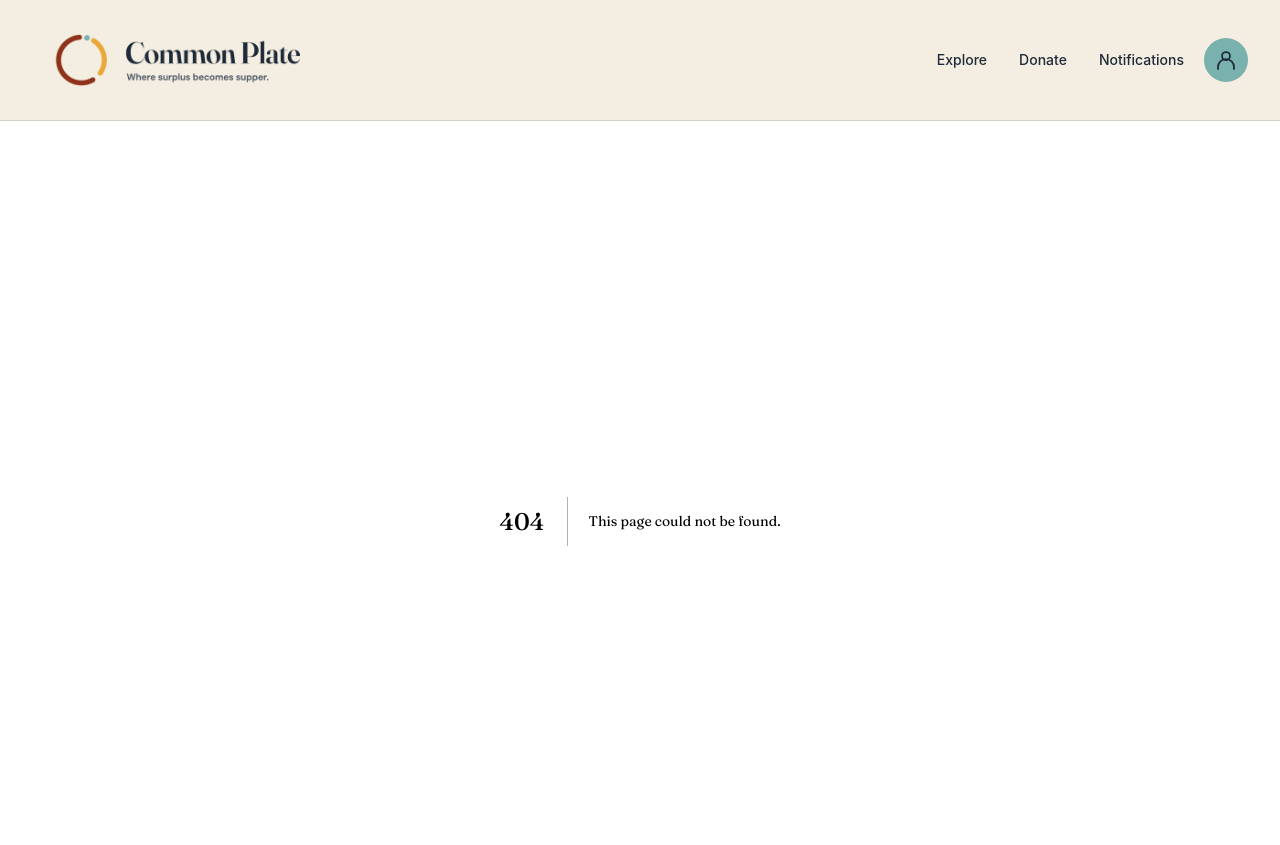
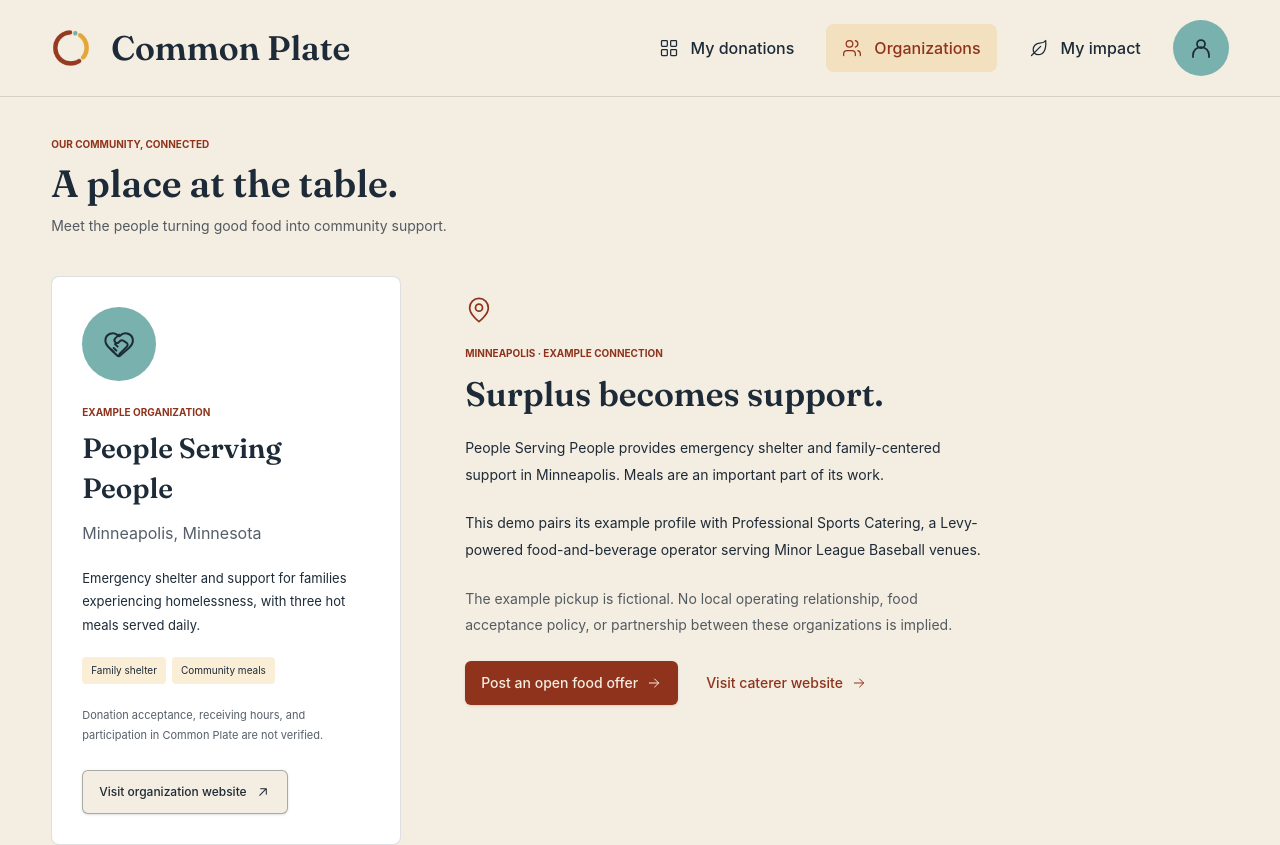
Before and after one commit to Tanny-Griz/Common-Plate, a Next.js app: page /organizations in a window 1280 px wide. Before the commit this address had no page. Shown: the top 845 px of the page. Built offline with nearby package versions, Linux system fonts and the light colour scheme.

Commit message:
fix: update organizations navigation and page styling

```diff
--- /dev/null
+++ b/src/app/organizations/page.tsx
@@ -0,0 +1,91 @@
+import type { Metadata } from 'next'
+import HomeFooter from '@/components/home/HomeFooter'
+import HomeIcon from '@/components/home/HomeIcon'
+import OrganizationProfile from '@/components/organizations/OrganizationProfile'
+
+export const metadata: Metadata = {
+  title: 'Common Plate — Community organizations',
+  description: 'Meet People Serving People, an example organization in the Common Plate prototype.',
+  openGraph: {
+    title: 'Common Plate — Community organizations',
+    description: 'Connect surplus food with community purpose.',
+    type: 'website',
+  },
+  twitter: {
+    card: 'summary_large_image',
+  },
+}
+
+export default function OrganizationsPage() {
+  return (
+    <>
+      <main className="mx-auto min-h-[75dvh] max-w-[1320px] px-[5%] pt-7 pb-10 text-foreground md:px-[4%] md:pt-10 md:pb-16">
+        <div className="mb-6 md:mb-[30px]">
+          <p className="mb-2.5 text-[10px] font-bold text-primary uppercase">Our community, connected</p>
+          <h1 className="mb-2.5 text-[32px] leading-[1.15] font-semibold md:text-[38px]">A place at the table.</h1>
+          <p className="text-[13px] text-foreground/75 md:text-sm">
+            Meet the people turning good food into community support.
+          </p>
+        </div>
+
+        <div className="mt-[25px] grid items-start gap-7 md:mt-10 md:grid-cols-[350px_minmax(0,1fr)] md:gap-16">
+          <OrganizationProfile />
+
+          <section aria-labelledby="organization-story-title" className="min-w-0 pt-5 md:max-w-[520px]">
+            <svg
+              aria-hidden="true"
+              focusable="false"
+              width="28"
+              height="28"
+              viewBox="0 0 24 24"
+              fill="none"
+              stroke="currentColor"
+              strokeWidth="1.5"
+              strokeLinecap="round"
+              strokeLinejoin="round"
+              className="mb-[22px] text-primary"
+            >
+              <path d="M20 10c0 6-8 12-8 12S4 16 4 10a8 8 0 1 1 16 0Z" />
+              <circle cx="12" cy="10" r="3" />
+            </svg>
+            <p className="mb-2.5 text-[10px] font-bold text-primary uppercase">Minneapolis · Example connection</p>
+            <h2 id="organization-story-title" className="mt-3 mb-5 text-[34px] leading-tight font-semibold">Surplus becomes support.</h2>
+            <p className="mb-[22px] text-sm leading-[1.9]">
+              People Serving People provides emergency shelter and family-centered support in Minneapolis. Meals are an important part of its work.
+            </p>
+            <p className="mb-[22px] text-sm leading-[1.9]">
+              This demo pairs its example profile with Professional Sports Catering, a Levy-powered food-and-beverage operator serving Minor League Baseball venues.
+            </p>
+            <p className="mb-[22px] text-sm leading-[1.9] text-foreground/75">
+              The example pickup is fictional. No local operating relationship, food acceptance policy, or partnership between these organizations is implied.
+            </p>
+
+            <div className="flex flex-wrap items-center gap-x-3 gap-y-2">
+              <button
+                type="button"
+                disabled
+                aria-describedby="organization-offer-note"
+                className="inline-flex min-h-11 cursor-not-allowed items-center justify-center gap-2 rounded-md bg-primary px-4 py-2 text-sm font-medium text-[color:var(--color-base)] shadow-sm"
+              >
+                Post an open food offer
+                <HomeIcon name="arrow" className="size-4" />
+              </button>
+              <a
+                href="https://www.prosportscatering.com/"
+                target="_blank"
+                rel="noreferrer"
+                className="inline-flex min-h-11 items-center gap-2 rounded-sm px-4 py-2 text-sm font-medium text-primary underline-offset-4 hover:underline focus-visible:outline-2 focus-visible:outline-offset-4 focus-visible:outline-primary"
+              >
+                Visit caterer website
+                <HomeIcon name="arrow" className="size-4" />
+                <span className="sr-only"> (opens in a new tab)</span>
+              </a>
+            </div>
+            <p id="organization-offer-note" className="sr-only">Offer creation is coming soon.</p>
+          </section>
+        </div>
+      </main>
+      <HomeFooter />
+    </>
+  )
+}
--- a/src/components/Header.tsx
+++ b/src/components/Header.tsx
@@ -12,9 +12,15 @@ const navigationLinks = [
   { href: '/profile', label: 'Profile' },
 ]
 
+const workspaceLinks = [
+  { href: '/', label: 'My donations', icon: 'grid' },
+  { href: '/organizations', label: 'Organizations', icon: 'users' },
+  { href: '/#impact', label: 'My impact', icon: 'leaf' },
+] as const
+
 export default function Header() {
   const pathname = usePathname()
-  const isHome = pathname === '/'
+  const isWorkspace = pathname === '/' || pathname === '/organizations'
 
   function renderNavigationLink(link: (typeof navigationLinks)[number]) {
     const isActive =
@@ -29,7 +35,7 @@ export default function Header() {
           href={link.href}
           aria-label={link.label}
           aria-current={isActive ? 'page' : undefined}
-          className={`flex size-11 shrink-0 items-center justify-center justify-self-center rounded-full bg-support text-foreground transition-colors hover:bg-support/80 focus-visible:outline-2 focus-visible:outline-offset-4 focus-visible:outline-primary ${isHome ? 'lg:size-14' : ''} ${
+          className={`flex size-11 shrink-0 items-center justify-center justify-self-center rounded-full bg-support text-foreground transition-colors hover:bg-support/80 focus-visible:outline-2 focus-visible:outline-offset-4 focus-visible:outline-primary ${isWorkspace ? 'lg:size-14' : ''} ${
             isActive ? 'ring-2 ring-primary ring-offset-2 ring-offset-base' : ''
           }`}
         >
@@ -70,7 +76,7 @@ export default function Header() {
   return (
     <>
       <header className="border-b border-foreground/15 bg-base text-foreground">
-        <div className={`mx-auto flex items-center justify-between gap-3 px-4 py-3 sm:px-6 ${isHome ? 'md:min-h-24 md:px-[4%] md:py-4' : 'max-w-7xl lg:px-8'}`}>
+        <div className={`mx-auto flex items-center justify-between gap-3 px-4 py-3 sm:px-6 ${isWorkspace ? 'md:min-h-24 md:px-[4%] md:py-4' : 'max-w-7xl lg:px-8'}`}>
           <Link
             href="/"
             aria-label="Common Plate — Home"
@@ -82,10 +88,10 @@ export default function Header() {
               width={40}
               height={40}
               priority
-              className={isHome ? 'shrink-0 md:size-8 lg:size-10' : 'shrink-0 md:hidden'}
+              className={isWorkspace ? 'shrink-0 md:size-8 lg:size-10' : 'shrink-0 md:hidden'}
             />
-            <span className={isHome ? 'font-heading text-lg font-semibold text-foreground md:ml-3 md:text-[22px] lg:text-[34px]' : 'text-lg font-semibold md:hidden'}>Common Plate</span>
-            {!isHome && (
+            <span className={isWorkspace ? 'font-heading text-lg font-semibold text-foreground md:ml-3 md:text-[22px] lg:text-[34px]' : 'text-lg font-semibold md:hidden'}>Common Plate</span>
+            {!isWorkspace && (
             <Image
               src="/images/logos/Logo with headline.png"
               alt=""
@@ -98,18 +104,21 @@ export default function Header() {
             )}
           </Link>
 
-          <nav aria-label="Main navigation" className={`hidden items-center md:flex ${isHome ? 'gap-2 lg:gap-4' : 'gap-2'}`}>
-            {isHome ? (
+          <nav aria-label="Main navigation" className={`hidden items-center md:flex ${isWorkspace ? 'gap-2 lg:gap-4' : 'gap-2'}`}>
+            {isWorkspace ? (
               <>
-                <Link href="/" aria-current="page" className="inline-flex min-h-12 items-center gap-2 rounded-lg bg-accent/20 px-3 py-3 text-sm font-medium text-primary focus-visible:outline-2 focus-visible:outline-offset-2 focus-visible:outline-primary lg:gap-3 lg:px-4 lg:text-[16px]/6">
-                  <HomeIcon name="grid" />My donations
-                </Link>
-                <Link href="/#community" className="inline-flex min-h-12 items-center gap-2 rounded-lg px-3 py-3 text-sm font-medium hover:bg-support/20 focus-visible:outline-2 focus-visible:outline-offset-2 focus-visible:outline-primary lg:gap-3 lg:px-4 lg:text-[16px]/6">
-                  <HomeIcon name="users" />Organizations
-                </Link>
-                <Link href="/#impact" className="inline-flex min-h-12 items-center gap-2 rounded-lg px-3 py-3 text-sm font-medium hover:bg-support/20 focus-visible:outline-2 focus-visible:outline-offset-2 focus-visible:outline-primary lg:gap-3 lg:px-4 lg:text-[16px]/6">
-                  <HomeIcon name="leaf" />My impact
-                </Link>
+                {workspaceLinks.map((link) => (
+                  <Link
+                    key={link.href}
+                    href={link.href}
+                    aria-current={pathname === link.href ? 'page' : undefined}
+                    className={`inline-flex min-h-12 items-center gap-2 rounded-lg px-3 py-3 text-sm font-medium focus-visible:outline-2 focus-visible:outline-offset-2 focus-visible:outline-primary lg:gap-3 lg:px-4 lg:text-[16px]/6 ${
+                      pathname === link.href ? 'bg-accent/20 text-primary' : 'hover:bg-support/20'
+                    }`}
+                  >
+                    <HomeIcon name={link.icon} />{link.label}
+                  </Link>
+                ))}
                 {renderNavigationLink(navigationLinks[3])}
               </>
             ) : navigationLinks.map(renderNavigationLink)}
@@ -128,9 +137,10 @@ export default function Header() {
         className="fixed inset-x-0 bottom-0 z-50 border-t border-foreground/15 bg-base px-4 pt-3 pb-[calc(0.75rem+env(safe-area-inset-bottom))] text-foreground md:hidden"
       >
         <div className="mx-auto grid max-w-lg grid-cols-3 gap-2">
-          {navigationLinks
-            .filter((link) => link.href !== '/notifications')
-            .map(renderNavigationLink)}
+          {(isWorkspace
+            ? [workspaceLinks[0], workspaceLinks[1], navigationLinks[3]]
+            : navigationLinks.filter((link) => link.href !== '/notifications')
+          ).map(renderNavigationLink)}
         </div>
       </nav>
     </>
--- /dev/null
+++ b/src/components/organizations/OrganizationProfile.tsx
@@ -0,0 +1,45 @@
+import HomeIcon from '@/components/home/HomeIcon'
+
+export default function OrganizationProfile() {
+  return (
+    <article aria-labelledby="organization-name" className="min-w-0 rounded-lg border border-foreground/15 bg-white p-[30px]">
+      <div className="mb-6 grid size-[74px] place-items-center rounded-full bg-support text-foreground">
+        <svg aria-hidden="true" focusable="false" viewBox="0 0 24 24" fill="none" stroke="currentColor" strokeWidth="1.5" strokeLinecap="round" strokeLinejoin="round" className="size-8">
+          <path d="M19.4 15c1.5-1.5 3-3.2 3-5.5a5.5 5.5 0 0 0-9.6-3.7 1 1 0 0 1-1.4 0A5.5 5.5 0 0 0 1.8 9.5c0 2.3 1.5 4 3 5.5l5.6 5.4a2 2 0 0 0 2.8 0Z" />
+          <path d="m12 5-3 3a2 2 0 0 0 2.8 2.8l1-1a2 2 0 0 1 2.4-.3l2.3 1.4a2 2 0 0 1 .4 3.1l-5.7 5.7M8 15l2 2m-1-5 2 2m-5 2 2 2" />
+        </svg>
+      </div>
+
+      <p className="mb-2 text-[10px] font-bold text-primary uppercase">Example organization</p>
+      <h2 id="organization-name" className="text-[28px] leading-[1.45] font-semibold">People Serving<br />People</h2>
+      <p className="mt-3 text-[16px] text-foreground/75">Minneapolis, Minnesota</p>
+
+      <p className="mt-[22px] text-[13px] leading-[1.8]">
+        Emergency shelter and support for families experiencing homelessness, with three hot meals served daily.
+      </p>
+
+      <ul aria-label="Organization services" className="mt-5 flex flex-wrap gap-1.5">
+        {['Family shelter', 'Community meals'].map((service) => (
+          <li key={service} className="rounded bg-accent/20 px-[9px] py-1.5 text-[10px]">
+            {service}
+          </li>
+        ))}
+      </ul>
+
+      <p className="mt-[22px] text-[11px] leading-[1.8] text-foreground/75">
+        Donation acceptance, receiving hours, and participation in Common Plate are not verified.
+      </p>
+
+      <a
+        href="https://www.peopleservingpeople.org/"
+        target="_blank"
+        rel="noreferrer"
+        className="mt-6 inline-flex min-h-11 max-w-full items-center justify-center gap-2 rounded-md border border-foreground/35 bg-base px-4 py-2 text-xs font-medium shadow-sm transition-colors hover:bg-accent/20 focus-visible:outline-2 focus-visible:outline-offset-4 focus-visible:outline-primary"
+      >
+        Visit organization website
+        <HomeIcon name="arrow" className="size-4 -rotate-45" />
+        <span className="sr-only"> (opens in a new tab)</span>
+      </a>
+    </article>
+  )
+}
```
